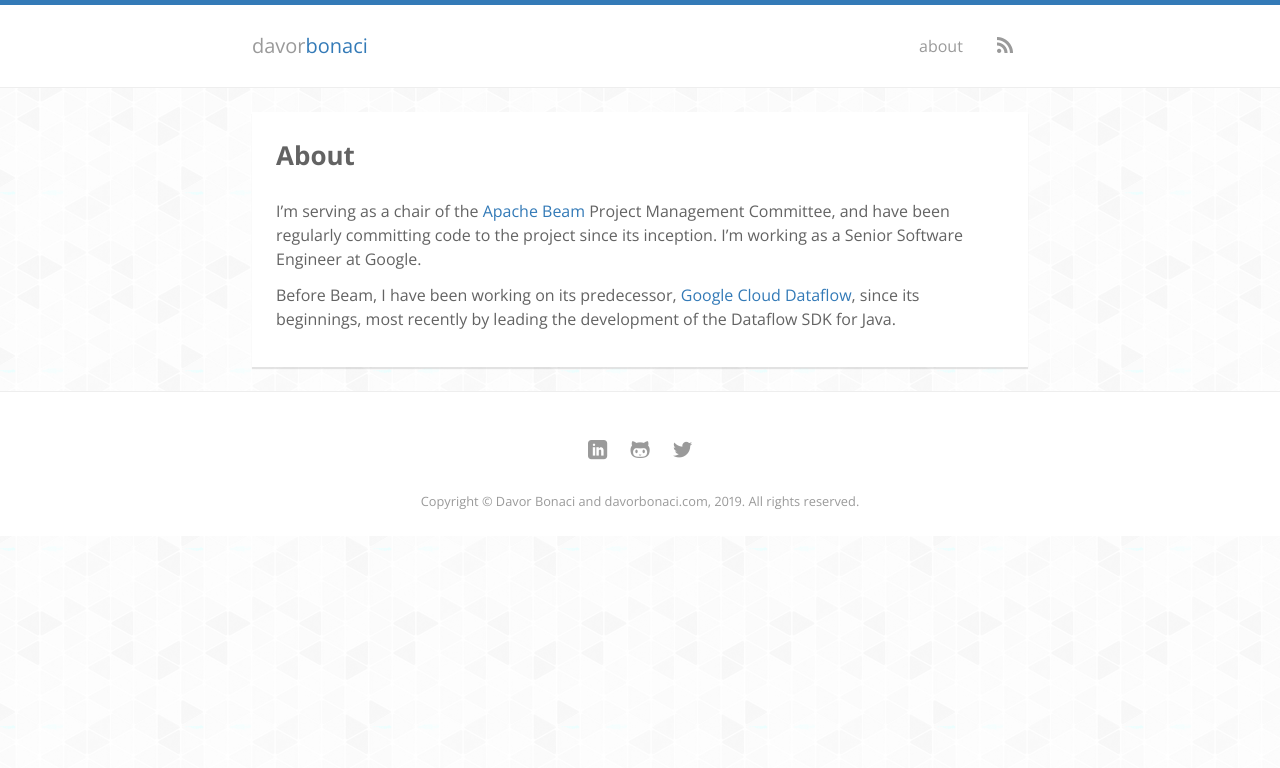
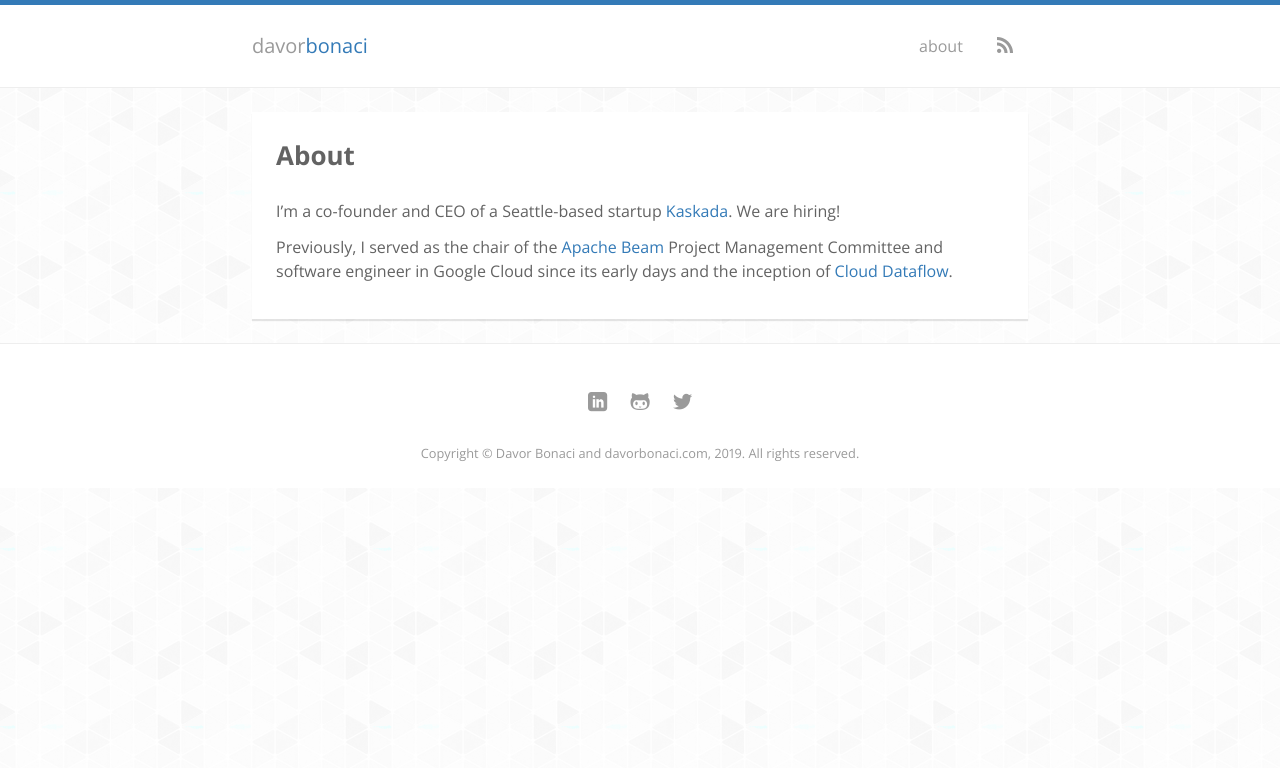
Before and after one commit to davorbonaci/davorbonaci, a Jekyll site: the page built from about/index.md, in a window 1280 px wide. Shown: the top 768 px of the page. Built offline with Jekyll 4.4.1, drawn with Linux system fonts in a browser that asks for light colours; nearby versions of some CDN libraries; some web fonts are replaced.

Commit message:
Update index.md

```diff
--- a/about/index.md
+++ b/about/index.md
@@ -3,6 +3,6 @@ layout: page
 title: About
 ---
 
-I'm serving as a chair of the [Apache Beam](https://beam.apache.org/) Project Management Committee, and have been regularly committing code to the project since its inception. I'm working as a Senior Software Engineer at Google.
+I'm a co-founder and CEO of a Seattle-based startup [Kaskada](https://kaskada.com/). We are hiring!
 
-Before Beam, I have been working on its predecessor, [Google Cloud Dataflow](https://cloud.google.com/dataflow), since its beginnings, most recently by leading the development of the Dataflow SDK for Java.
+Previously, I served as the chair of the [Apache Beam](https://beam.apache.org/) Project Management Committee and software engineer in Google Cloud since its early days and the inception of [Cloud Dataflow](https://cloud.google.com/dataflow).
```
